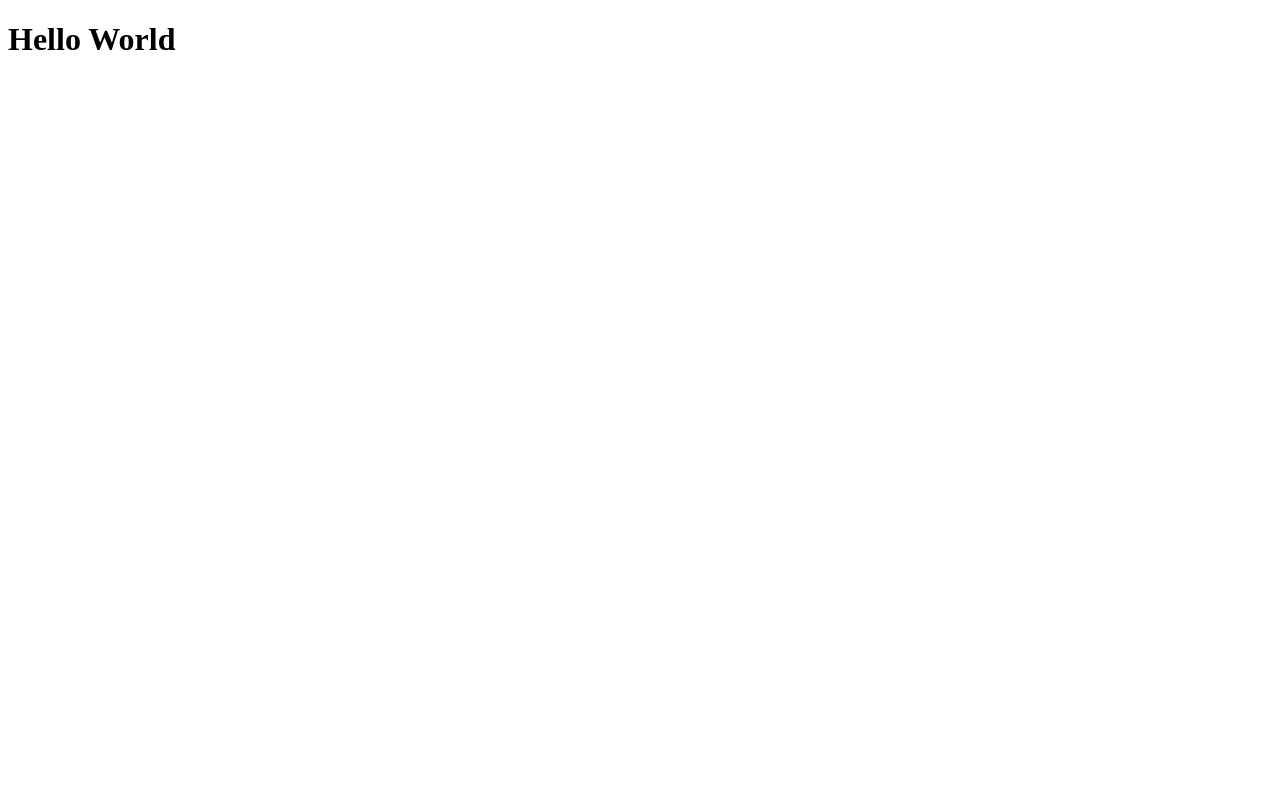
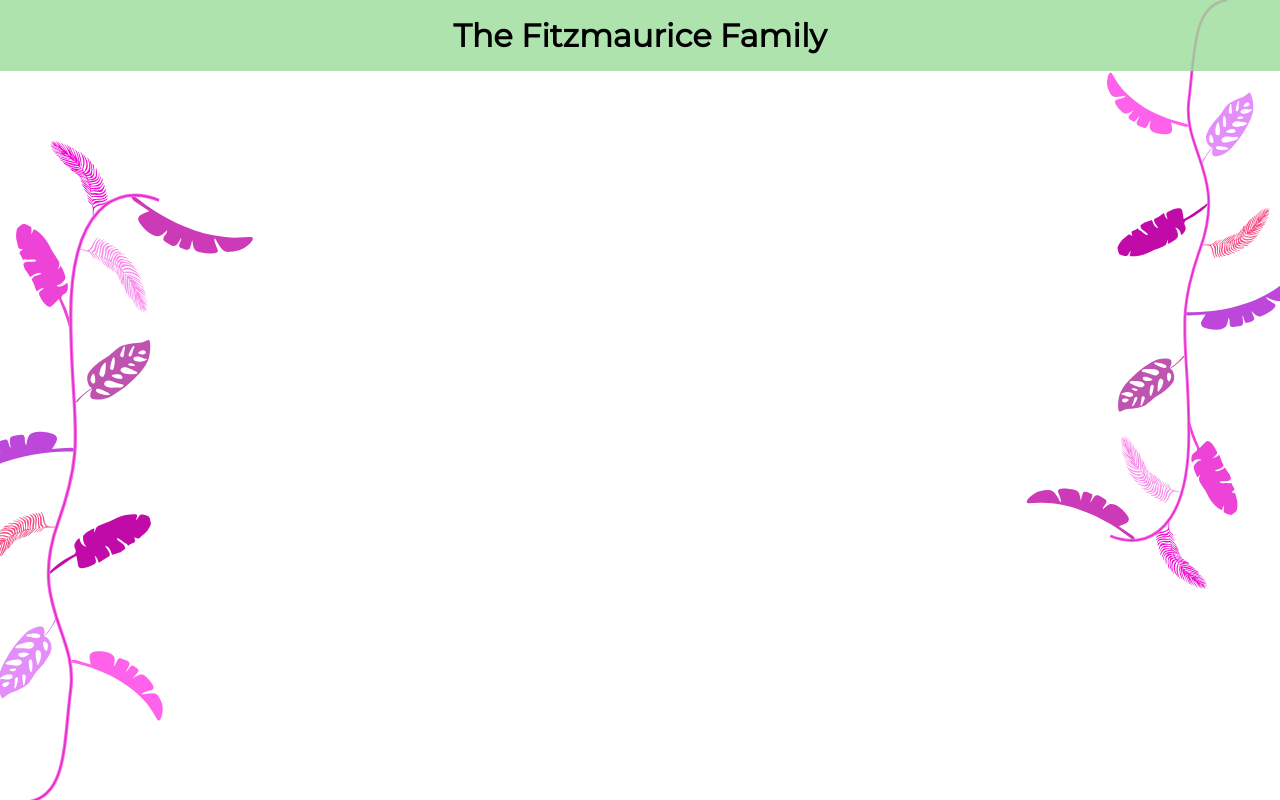
Before and after one commit to jfitz02/family-website, a Flask app: page / in a window 1280 px wide. Before the commit the page is almost empty. Run offline with Flask 3, Linux system fonts and the light colour scheme.

Commit message:
created header and background

```diff
--- a/app.py
+++ b/app.py
@@ -1,7 +1,7 @@
 from flask import Flask, render_template
 
 
-app = Flask(__name__,)
+app = Flask(__name__, static_folder="public")
 
 @app.route("/")
 def main():
--- /dev/null
+++ b/public/css/header.css
@@ -0,0 +1,20 @@
+header {
+    position: fixed;
+    top: 0;
+    left: 0;
+    width: 100%;
+    z-index: 1000;
+    background-color: rgba(154, 221, 154, 0.8);
+
+
+    display: flex;
+    justify-content: center;
+    align-items: center;
+
+    h1 {
+        font-family: 'Montserrat';
+        font-size: 2em;
+        color: black;
+        margin: 0.5em 0;
+    }
+}
--- /dev/null
+++ b/public/css/index.css
@@ -0,0 +1,18 @@
+.background {
+    #lplant {
+        position: fixed;
+        bottom: 0;
+        left: 0;
+        width: 20%;
+        height: auto;
+        z-index: -1;
+    }
+    #rplant {
+        position: fixed;
+        top: 0;
+        right: 0;
+        width: 20%;
+        height: auto;
+        z-index: -1;
+    }
+}
--- /dev/null
+++ b/templates/base.html
@@ -0,0 +1,16 @@
+<!DOCTYPE html>
+<html lang="en">
+<head>
+    <meta charset="UTF-8">
+    <meta name="viewport" content="width=device-width, initial-scale=1.0">
+    <title>Hello World</title>
+
+    <link href='https://fonts.googleapis.com/css?family=Montserrat' rel='stylesheet'>
+
+    <link rel="stylesheet" href="/public/css/header.css">
+    <link rel="stylesheet" href="/public/css/index.css">
+</head>
+<body>
+    {% block content %}{% endblock %}
+</body>
+</html>
--- /dev/null
+++ b/templates/header.html
@@ -0,0 +1 @@
+<h1>The Fitzmaurice Family</h1>
--- a/templates/index.html
+++ b/templates/index.html
@@ -1,11 +1,11 @@
-<!DOCTYPE html>
-<html lang="en">
-<head>
-    <meta charset="UTF-8">
-    <meta name="viewport" content="width=device-width, initial-scale=1.0">
-    <title>Hello World</title>
-</head>
-<body>
-    <h1>Hello World</h1>
-</body>
-</html>
+{%extends "base.html"%}
+
+{%block content%}
+    <header>
+        {% include "header.html" %}
+    </header>
+    <div class="background">
+        <img src="/public/imgs/lplant.svg" id="lplant" alt="The Fitzmaurice Family">
+        <img src="/public/imgs/rplant.svg" id="rplant" alt="The Fitzmaurice Family">
+    </div>
+{%endblock%}
```
Also changed, not shown: public/imgs/lplant.svg (added), public/imgs/rplant.svg (added).
